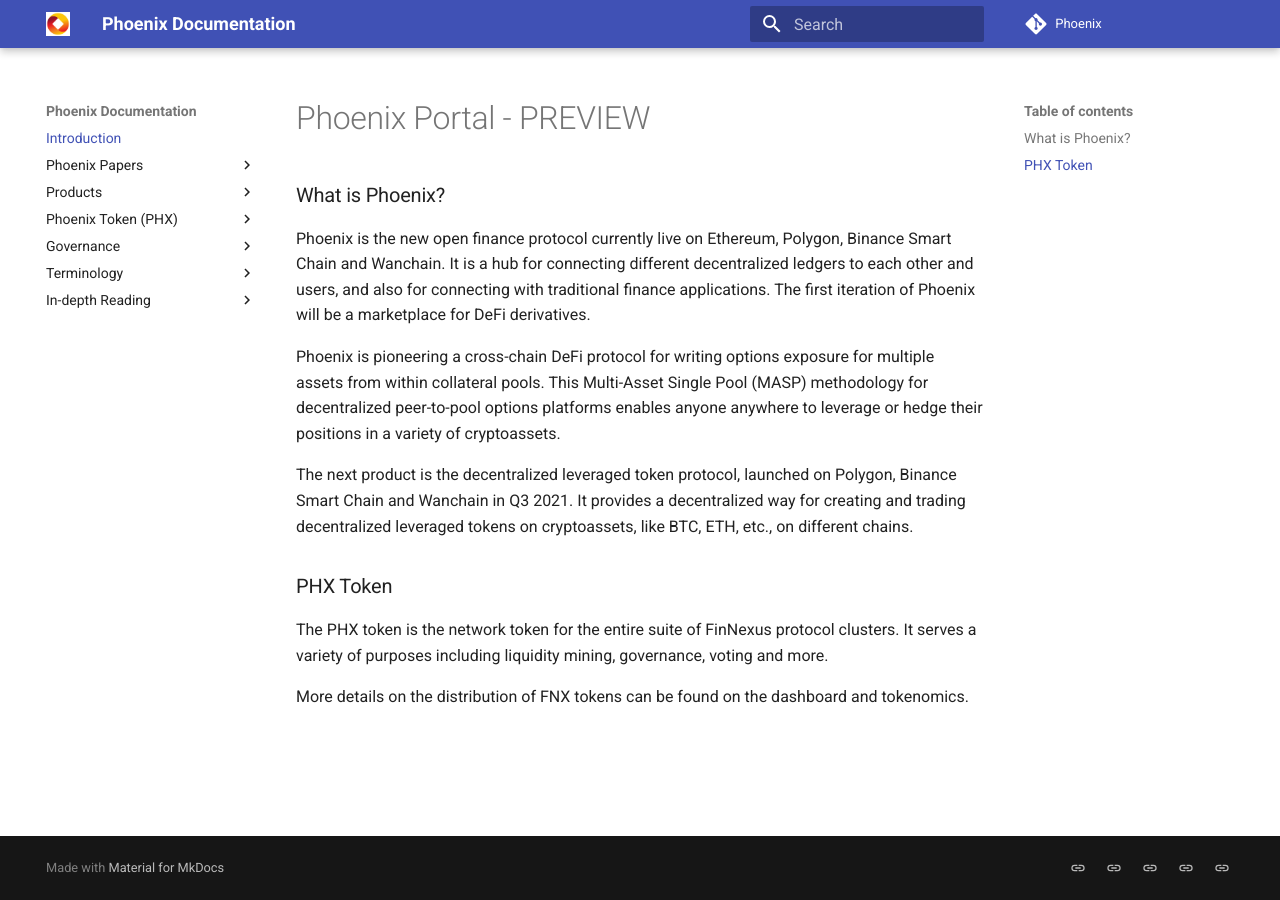
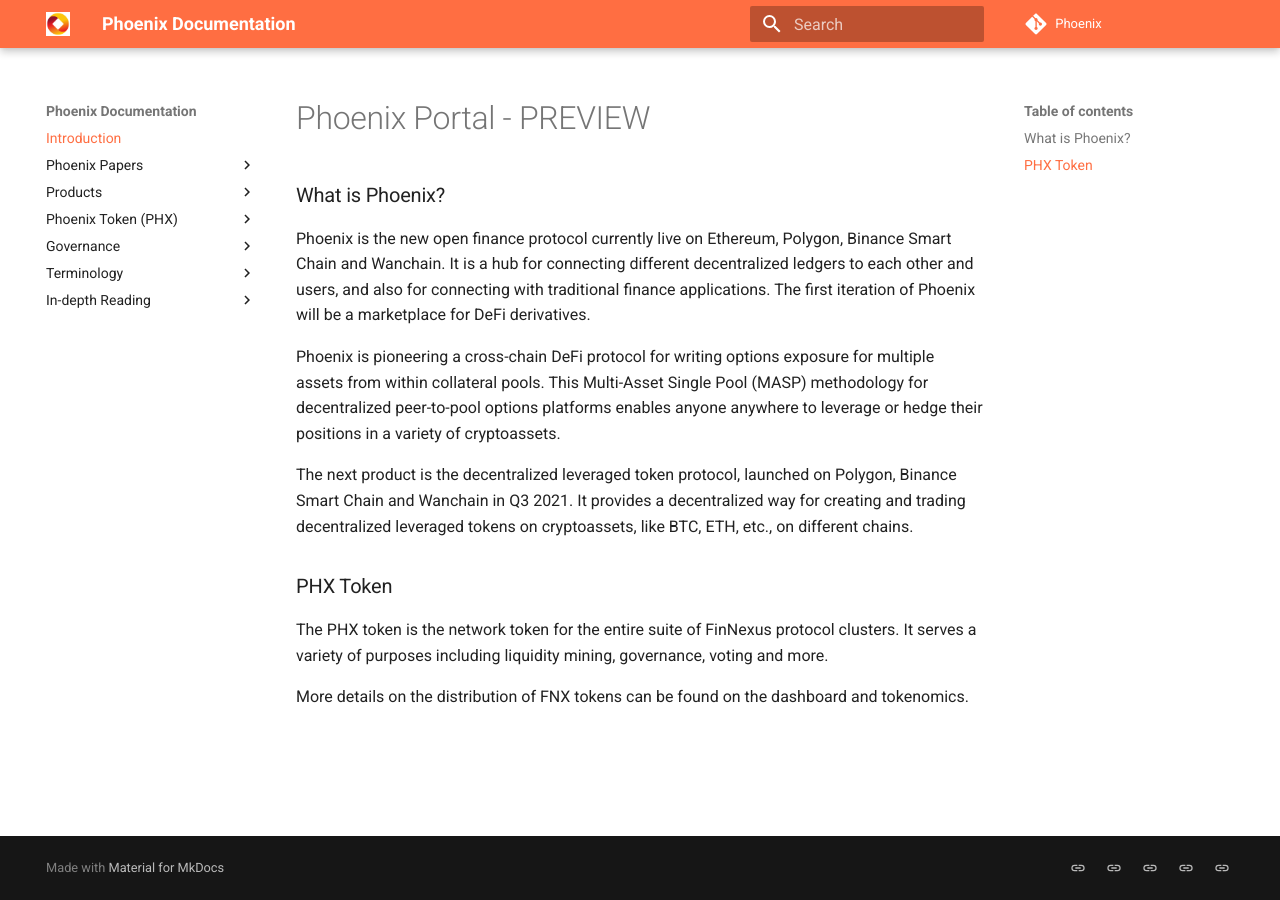
Before and after one commit to Phoenix-Finance/Phoenix-Documentation, an MkDocs documentation site: the page built from content/index.md, in a window 1280 px wide. Built offline with MkDocs 1.6.1 and Material for MkDocs 9.7.7, drawn with Linux system fonts in a browser that asks for light colours.

Commit message:
Update mkdocs.yml

```diff
--- a/mkdocs.yml
+++ b/mkdocs.yml
@@ -78,8 +78,8 @@ theme:
   name: 'material'
   language: 'en'
   palette:
-    primary: 'indigo'
-    accent: 'deep orange'
+    primary: 'deep orange'
+    accent: 'deep purple'
   logo: 'img/logos/PHX_LOGO_128x128.png'
   favicon: 'img/favicon.ico'
   feature:
```
